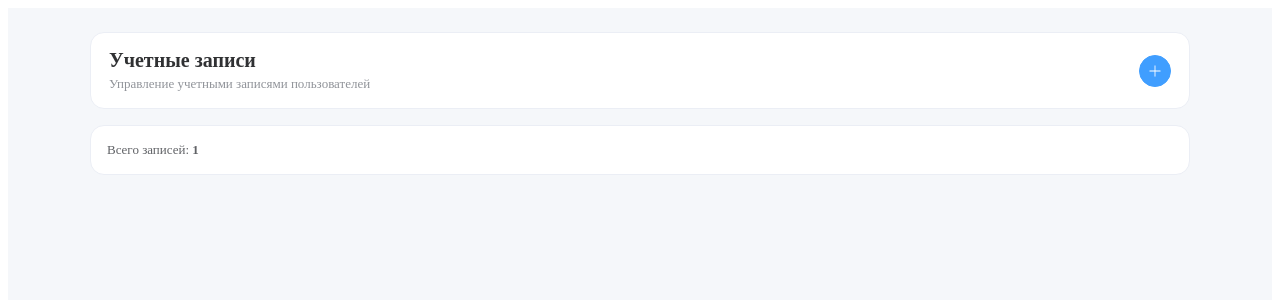
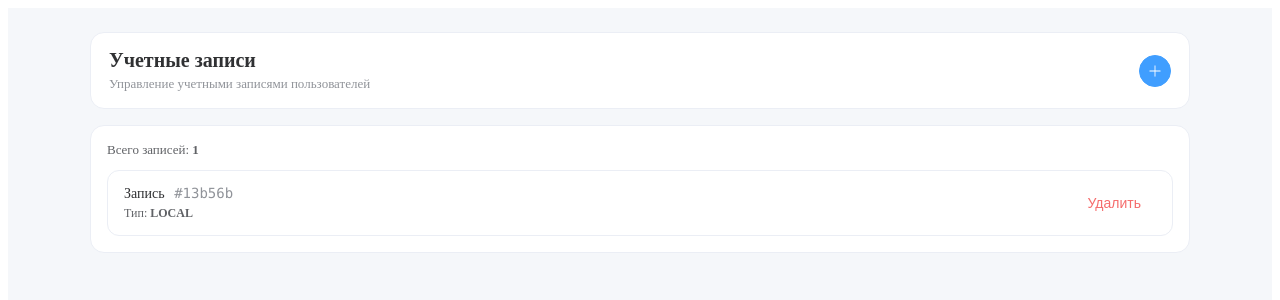
Before and after one commit to when-dev/accounts-form-vue-test, a Vue app: page / in a window 1280 px wide. Both pictures are taken after a click on the button 1155 px from the left and 70 px from the top of the page. Shown: the top 300 px of the page. Built offline with nearby package versions, Linux system fonts and the light colour scheme; the HTML template or start-up script is replaced by a standard one.

Commit message:
feat: added accounts list with remove action

```diff
--- /dev/null
+++ b/src/components/accounts/AccountRow.vue
@@ -0,0 +1,65 @@
+<template>
+  <div class="row">
+    <div class="info">
+      <div class="label">
+        Запись
+        <span class="id">#{{ shortId }}</span>
+      </div>
+      <div class="meta">
+        Тип: <strong>{{ account.type }}</strong>
+      </div>
+    </div>
+    <el-button type="danger" text @click="emit('remove', account.id)"> Удалить </el-button>
+  </div>
+</template>
+
+<script setup lang="ts">
+import type { Account } from '../../types/accounts'
+
+type Props = {
+  account: Account
+}
+
+const props = defineProps<Props>()
+
+const emit = defineEmits<{
+  (e: 'remove', id: string): void
+}>()
+
+const shortId = props.account.id.slice(0, 6)
+</script>
+
+<style scoped>
+.row {
+  display: flex;
+  align-items: center;
+  justify-content: space-between;
+
+  padding: 14px 16px;
+  border: 1px solid #ebeef5;
+  border-radius: 12px;
+  background: #fff;
+}
+
+.info {
+  display: flex;
+  flex-direction: column;
+  gap: 4px;
+}
+
+.label {
+  font-size: 14px;
+  color: #303133;
+}
+
+.id {
+  margin-left: 6px;
+  color: #909399;
+  font-family: ui-monospace, SFMono-Regular, Menlo, Monaco, Consolas, monospace;
+}
+
+.meta {
+  font-size: 12px;
+  color: #606266;
+}
+</style>
--- /dev/null
+++ b/src/components/accounts/AccountsList.vue
@@ -0,0 +1,37 @@
+<template>
+  <div class="list">
+    <AccountRow
+      v-for="account in accounts"
+      :key="account.id"
+      :account="account"
+      @remove="handleRemove"
+    />
+  </div>
+</template>
+
+<script setup lang="ts">
+import AccountRow from './AccountRow.vue'
+import type { Account } from '../../types/accounts'
+
+type Props = {
+  accounts: Account[]
+}
+
+defineProps<Props>()
+
+const emit = defineEmits<{
+  (e: 'remove', id: string): void
+}>()
+
+function handleRemove(id: string) {
+  emit('remove', id)
+}
+</script>
+
+<style scoped>
+.list {
+  display: flex;
+  flex-direction: column;
+  gap: 12px;
+}
+</style>
--- a/src/pages/AccountsPage.vue
+++ b/src/pages/AccountsPage.vue
@@ -9,6 +9,11 @@
         <div class="meta">
           Всего записей: <strong>{{ accountsStore.accounts.length }}</strong>
         </div>
+
+				<AccountsList
+          :accounts="accountsStore.accounts"
+          @remove="handleRemove"
+        />
       </section>
     </div>
   </div>
@@ -16,12 +21,17 @@
 
 <script setup lang="ts">
 import AccountsHeader from '../components/accounts/AccountHeader.vue'
+import AccountsList from '@/components/accounts/AccountsList.vue'
 import { useAccountsStore } from '../stores/accounts'
 
 const accountsStore = useAccountsStore()
 
 function handleAdd() {
   accountsStore.addedAccount()
+}
+
+function handleRemove(id: string) {
+  accountsStore.removedAccount(id)
 }
 </script>
 
@@ -45,6 +55,7 @@ function handleAdd() {
   border: 1px solid #ebeef5;
 }
 .meta {
+	margin-bottom: 12px;
   font-size: 13px;
   color: #606266;
 }
```
